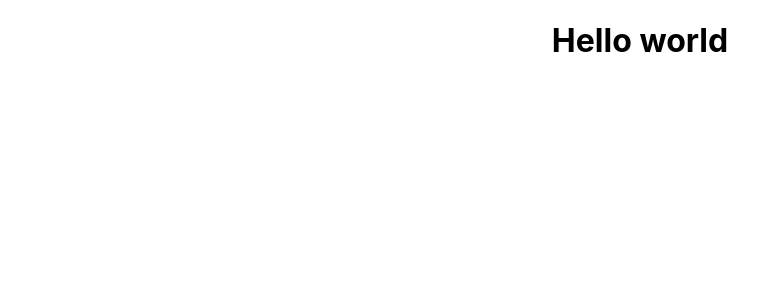
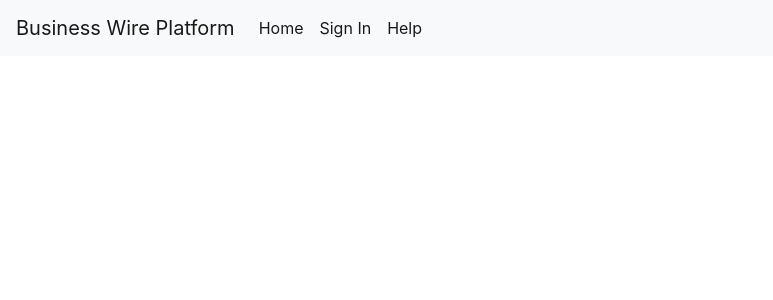
Before and after one commit to pythonshiva/BuisnessWire, a React (Create React App) app: page / in a window 1280 px wide. Shown: the top 300 px of the page, without its empty margins (0-773 px from the left). Built offline with nearby package versions, Linux system fonts and the light colour scheme.

Commit message:
Initial skeleton for Navbar

```diff
--- a/package.json
+++ b/package.json
@@ -4,6 +4,7 @@
   "private": true,
   "dependencies": {
     "antd": "^3.25.1",
+    "bootstrap": "^4.3.1",
     "core-js": "^3.4.1",
     "font-awesome": "^4.7.0",
     "react": "^16.11.0",
--- a/src/App.js
+++ b/src/App.js
@@ -1,11 +1,13 @@
-import React from 'react';
+import React from "react";
+import "bootstrap/dist/css/bootstrap.min.css";
+import Navbar from "./components/navbar/index";
 
-import './App.css';
+import "./App.css";
 
 function App() {
   return (
     <div className="App">
-      <h1> Hello world </h1>
+      <Navbar />
     </div>
   );
 }
--- a/src/components/navbar/index.js
+++ b/src/components/navbar/index.js
@@ -0,0 +1,44 @@
+import React from "react";
+
+function Navbar() {
+  return (
+    <nav className="navbar navbar-expand-lg navbar-light bg-light">
+      <a className="navbar-brand" href="#">
+        Business Wire Platform
+      </a>
+      <button
+        className="navbar-toggler"
+        type="button"
+        data-toggle="collapse"
+        data-target="#navbarSupportedContent"
+        aria-controls="navbarSupportedContent"
+        aria-expanded="false"
+        aria-label="Toggle navigation"
+      >
+        <span className="navbar-toggler-icon"></span>
+      </button>
+
+      <div className="collapse navbar-collapse" id="navbarSupportedContent">
+        <ul className="navbar-nav mr-auto">
+          <li className="nav-item active">
+            <a className="nav-link" href="#">
+              Home <span className="sr-only">(current)</span>
+            </a>
+          </li>
+          <li className="nav-item active">
+            <a className="nav-link" href="#">
+              Sign In <span className="sr-only">(current)</span>
+            </a>
+          </li>
+          <li className="nav-item active">
+            <a className="nav-link" href="#">
+              Help <span className="sr-only">(current)</span>
+            </a>
+          </li>
+        </ul>
+      </div>
+    </nav>
+  );
+}
+
+export default Navbar;
```
Also changed, not shown: 1 other file (tests, documents, lock files or other folders).
